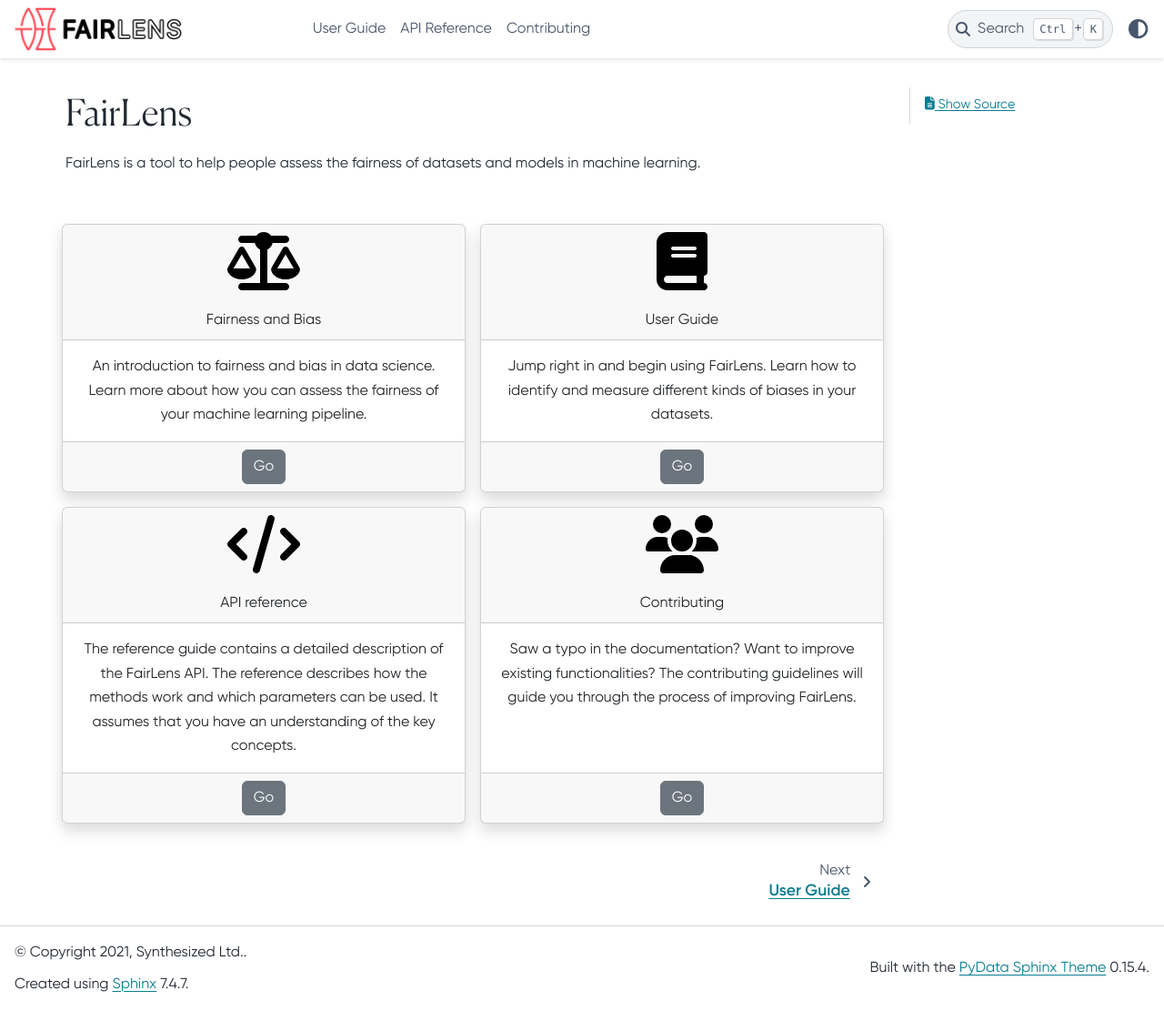
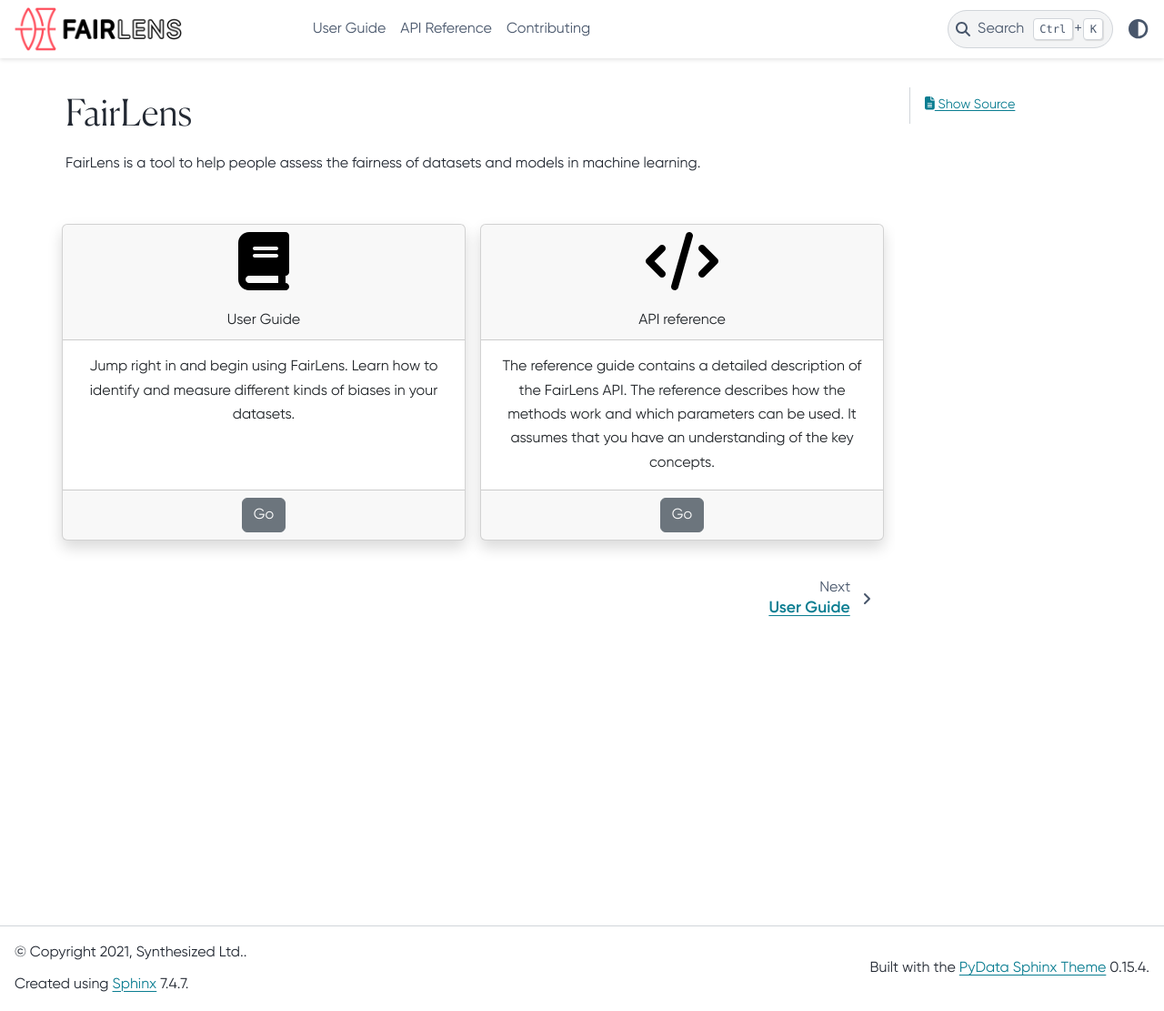
Before and after one commit to synthesized-io/fairlens, a Sphinx documentation site: the page built from docs/index.rst, in a window 1280 px wide and 1111 px high. Shown: the whole window at 91% size. Built offline with Sphinx 7.4.7 and the PyData theme 0.15.4, drawn with Linux system fonts in a browser that asks for light colours.

Commit message:
update compas notebook, remove fairness overview, contrib from home

```diff
--- a/docs/index.rst
+++ b/docs/index.rst
@@ -10,22 +10,6 @@ FairLens is a tool to help people assess the fairness of datasets and models in
 
 .. panels::
    :card: + intro-card text-center
-
-   ---
-   :fa:`balance-scale,text-black fa-4x,style=fa`
-
-   Fairness and Bias
-   ^^^^^^^^^^^^^^^^^
-
-   An introduction to fairness and bias in data science. Learn more about how you can assess the fairness of
-   your machine learning pipeline.
-
-   +++
-
-   .. link-button:: user_guide/fairness
-      :type: ref
-      :text: Go
-      :classes: btn-block btn-secondary
 
    ---
    :fa:`book,text-black fa-4x,style=fa`
@@ -49,30 +33,13 @@ FairLens is a tool to help people assess the fairness of datasets and models in
    API reference
    ^^^^^^^^^^^^^
 
-   The reference guide contains a detailed description of
-   the FairLens API. The reference describes how the methods work and which parameters can
+   The reference guide contains a detailed description of the FairLens API.
+   The reference describes how the methods work and which parameters can
    be used. It assumes that you have an understanding of the key concepts.
 
    +++
 
    .. link-button:: reference/index
-      :type: ref
-      :text: Go
-      :classes: btn-block btn-secondary
-
-   ---
-   :fa:`users,text-black fa-4x,style=fa`
-
-   Contributing
-   ^^^^^^^^^^^^
-
-   Saw a typo in the documentation? Want to improve
-   existing functionalities? The contributing guidelines will guide
-   you through the process of improving FairLens.
-
-   +++
-
-   .. link-button:: contributing
       :type: ref
       :text: Go
       :classes: btn-block btn-secondary
@@ -85,3 +52,39 @@ FairLens is a tool to help people assess the fairness of datasets and models in
    user_guide/index
    reference/index
    contributing
+
+
+.. overview panel
+.. ---
+.. :fa:`balance-scale,text-black fa-4x,style=fa`
+
+.. Fairness and Bias
+.. ^^^^^^^^^^^^^^^^^
+
+.. An introduction to fairness and bias in data science. Learn more about how you can assess the fairness of
+.. your machine learning pipeline.
+
+.. +++
+
+.. .. link-button:: user_guide/fairness
+..    :type: ref
+..    :text: Go
+..    :classes: btn-block btn-secondary
+
+.. contribution panel
+.. ---
+.. :fa:`users,text-black fa-4x,style=fa`
+
+.. Contributing
+.. ^^^^^^^^^^^^
+
+.. Saw a typo in the documentation? Want to improve
+.. existing functionalities? The contributing guidelines will guide
+.. you through the process of improving FairLens.
+
+.. +++
+
+.. .. link-button:: contributing
+..    :type: ref
+..    :text: Go
+..    :classes: btn-block btn-secondary
--- a/docs/user_guide/index.rst
+++ b/docs/user_guide/index.rst
@@ -6,7 +6,6 @@ User Guide
   :glob:
   :caption: Getting Started
 
-  fairness
   quickstart
 
 .. toctree::
```
Also changed, not shown: 1 other file.
